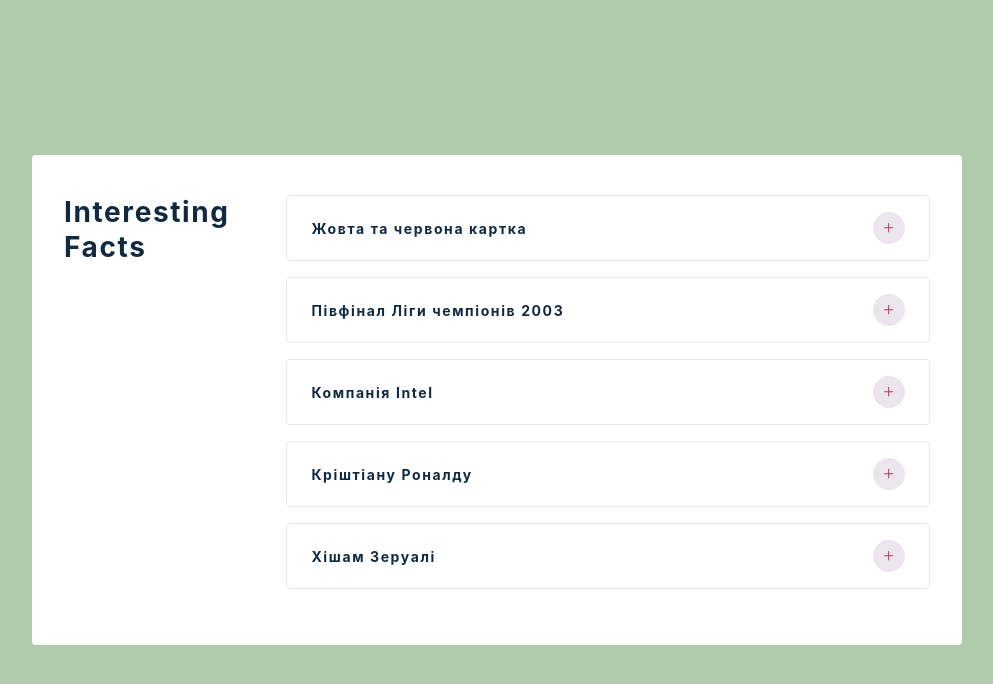
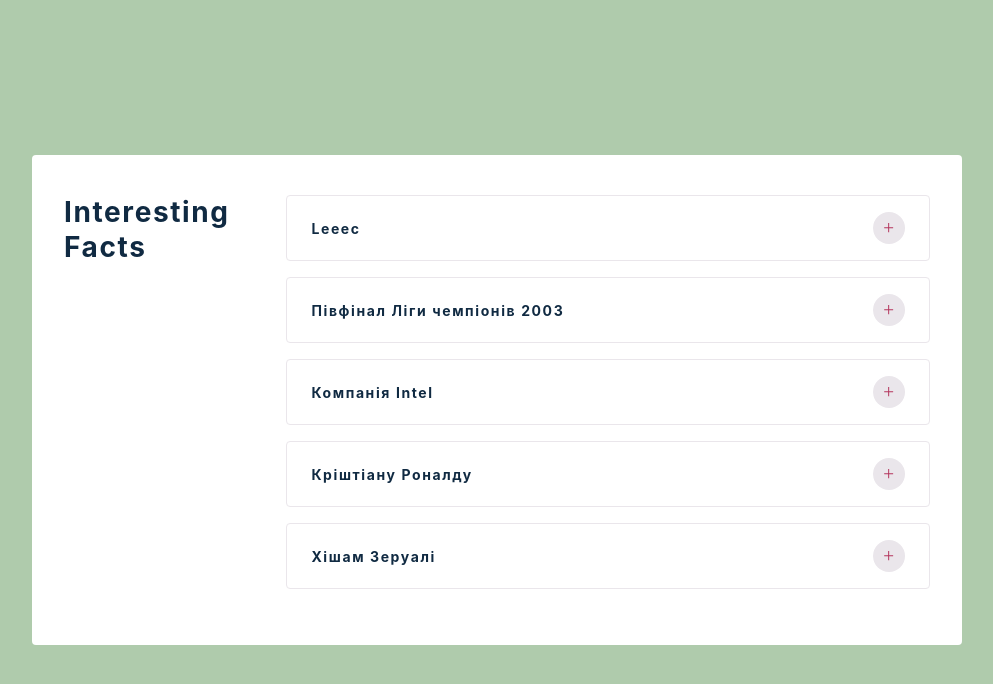
Before and after one commit to Darya53/react, a React (Create React App) app: page / in a window 1280 px wide. Shown: the top 684 px of the page, without its empty margins (143-1136 px from the left). Built offline with nearby package versions, Linux system fonts and the light colour scheme; the HTML template or start-up script is replaced by a standard one.

Commit message:
Update data.js

```diff
--- a/src/data.js
+++ b/src/data.js
@@ -1,7 +1,7 @@
 const questions = [
     {
         id: 1,
-        title: 'Жовта та червона картка',
+        title: 'Leeec',
         info: 'Жовта та червона картка з`явилися у футбольних арбітрів лише наприкінці 1960-х років – глава суддівського корпусу роздумував над тим, як згладити мовний бар`єр між арбітрами та гравцями, коли йому на очі попався світлофор. Так футбольні судді перестали робити записи у блокнотах і почали показувати футболістам картки, зрозумілі у будь-якій країні світу.'
     },
     {
```
